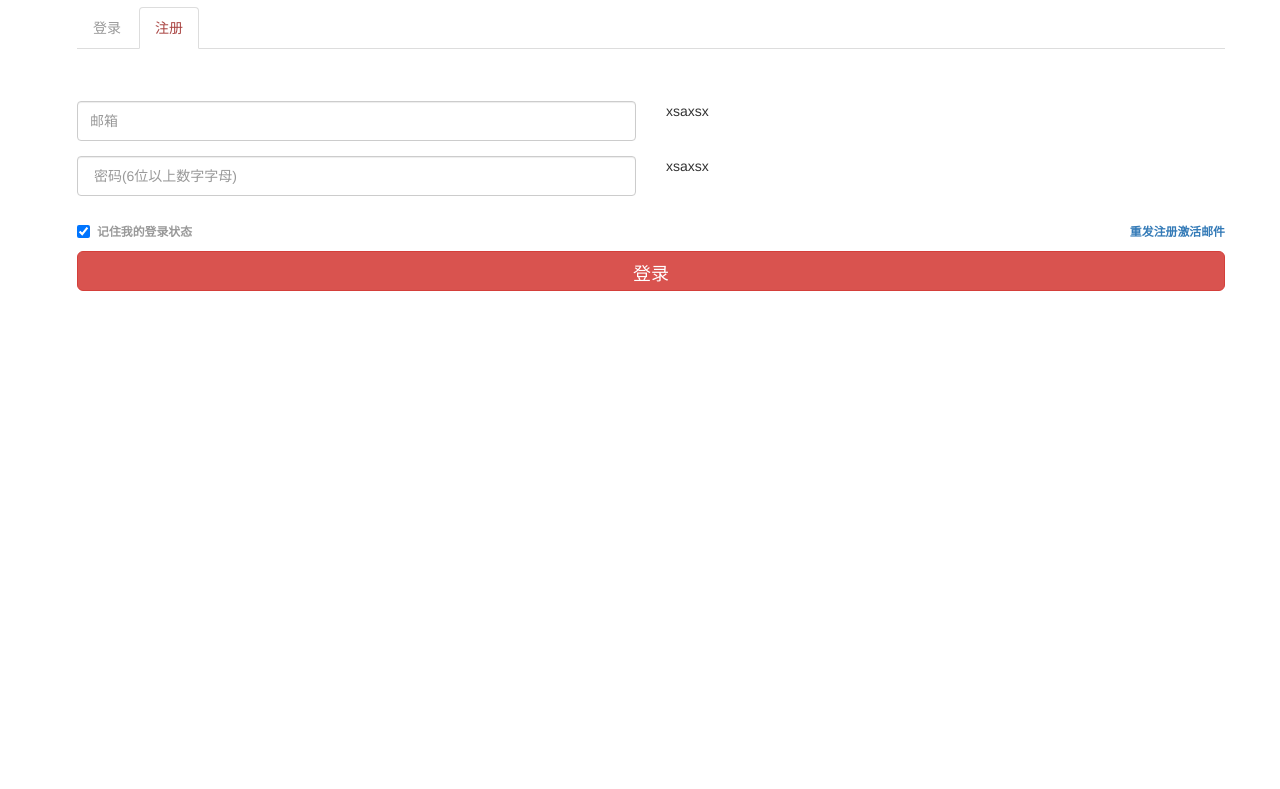
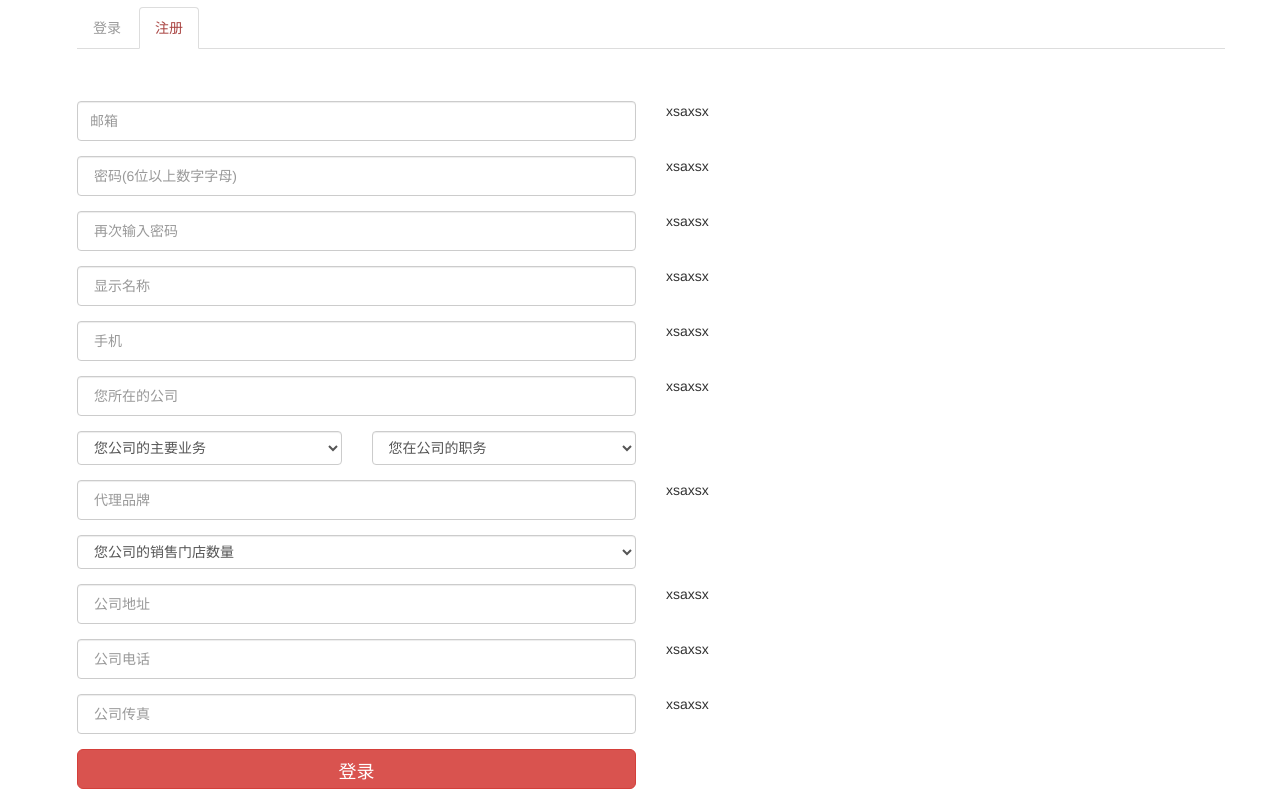
Before and after one commit to tantantanJ/TAN, a plain HTML site: page WebContent/zhuce.html in a window 1280 px wide. Shown: the part 219-1008 px from the top of the page. Before the commit the page ends 800 px from the top, so only its background shows below. Drawn offline with nearby package versions, Linux system fonts and the light colour scheme.

Commit message:
完成注册页面

```diff
--- a/WebContent/zhuce.html
+++ b/WebContent/zhuce.html
@@ -31,19 +31,96 @@
 		                </div>
 		                <div class="row" id="MiMaRow">
 		                    <div class="form-group input-area col-md-6">
-		                        <input class="form-control input-text" placeholder="&nbsp;密码(6位以上数字字母)" id="MiMa" name="MiMa" />
+		                        <input class="form-control input-text" placeholder="&nbsp;密码(6位以上数字字母)" type="password" id="MiMa" name="MiMa" />
 		                    </div>
 		                    <div class="col-md-6" id="MiMaTip">xsaxsx</div>
 		                </div>
-	                    <div class="checkbox">
-	                        <label>
-	                            <small><input type="checkbox" name="rememberMe" checked /><strong style="color:#999;">记住我的登录状态</strong></small>
-	                        </label>
-	          	            <div style="float:right;" id="resendActiveMail" >
-	                   	        <a href="javascript:void resendActiveMail();" ><small><strong>重发注册激活邮件</strong></small></a>
-	                        </div>
-	                    </div>
-		                <button id="miscFunc" type="submit" class="btn btn-lg btn-danger btn-block btn-dengluzhuce">登录</button>
+		                <div class="row" id="repasswordRow">
+		                    <div class="form-group input-area col-md-6">
+		                        <input class="form-control input-text" placeholder="&nbsp;再次输入密码" type="password" id="repassword" name="repassword" />
+		                    </div>
+		                    <div class="col-md-6" id="repasswordTip">xsaxsx</div>
+		                </div>
+		                <div class="row">
+		                    <div class="form-group input-area col-md-6">
+		                        <input class="form-control input-text" placeholder="&nbsp;显示名称" id="XingMing" name="XingMing" />
+		                    </div>
+		                    <div class="col-md-6" id="XingMingTip">xsaxsx</div>
+		                </div>
+		                <div class="row">
+		                    <div class="form-group input-area col-md-6">
+		                        <input class="form-control input-text" placeholder="&nbsp;手机" id="Mobile" name="Mobile" />
+		                    </div>
+		                    <div class="col-md-6" id="MobileTip">xsaxsx</div>
+		                </div>
+		                <div class="row">
+		                    <div class="form-group input-area col-md-6">
+		                        <input class="form-control input-text" placeholder="&nbsp;您所在的公司" id="GongSiMingCheng" name="GongSiMingCheng" />
+		                    </div>
+		                    <div class="col-md-6" id="GongSiMingChengTip">xsaxsx</div>
+		                </div>
+		                <div class="row">
+		                    <div class="col-md-3 form-group">
+    				            <select id="YeWuLeiBie" name="YeWuLeiBie" class="form-control">
+								    <option class="form-control" value="" >您公司的主要业务</option>
+									<option class="form-control" value="地板经销商">&nbsp;地板经销商</option>
+									<option class="form-control" value="地板制造商">&nbsp;地板制造商</option>
+									<option class="form-control" value="软件公司">&nbsp;软件公司</option>
+									<option class="form-control" value="其他">&nbsp;其他</option>
+					     	    </select>
+		                    </div>
+		                    <div class="col-md-3 form-group">
+                                <select id="ZhiWu" name="ZhiWu" class="form-control">
+								    <option class="form-control" value="" >您在公司的职务</option>
+									<option class="form-control" value="总经理">&nbsp;总经理</option>
+									<option class="form-control" value="部门经理">&nbsp;部门经理</option>
+									<option class="form-control" value="店长">&nbsp;店长</option>
+									<option class="form-control" value="员工">&nbsp;员工</option>
+							    </select>
+		                    </div>
+		                </div>
+		                <div class="row">
+		                    <div class="form-group input-area col-md-6">
+		                        <input class="form-control input-text" placeholder="&nbsp;代理品牌" id="ZhuYaoPinPai" name="ZhuYaoPinPai" />
+		                    </div>
+		                    <div class="col-md-6" id="ZhuYaoPinPaiTip">xsaxsx</div>
+		                </div>
+		                <div class="row">
+		                    <div class="col-md-6 form-group">
+                                <select id="MenDianGuiMo" name="MenDianGuiMo" class="form-control">
+									<option value="">您公司的销售门店数量</option>
+									<option value="10">&nbsp;1~10家店</option>
+									<option value="20">&nbsp;11~20家店</option>
+									<option value="50">&nbsp;21~50家店</option>
+									<option value="100">&nbsp;50家店以上</option>
+								</select>
+		                    </div>
+		                    <div class="col-md-6" id="MenDianGuiMoTip"></div>
+		                </div>
+		                <div class="row">
+		                    <div class="form-group input-area col-md-6">
+		                        <input class="form-control input-text" placeholder="&nbsp;公司地址" id="DiZhi" name="DiZhi" />
+		                    </div>
+		                    <div class="col-md-6" id="DiZhiTip">xsaxsx</div>
+		                </div>
+		                <div class="row">
+		                    <div class="form-group input-area col-md-6">
+		                        <input class="form-control input-text" placeholder="&nbsp;公司电话" id="DianHua" name="DianHua" />
+		                    </div>
+		                    <div class="col-md-6" id="DianHuaTip">xsaxsx</div>
+		                </div>
+		                <div class="row">
+		                    <div class="form-group input-area col-md-6">
+		                        <input class="form-control input-text" placeholder="&nbsp;公司传真" id="ChuanZhen" name="ChuanZhen" />
+		                    </div>
+		                    <div class="col-md-6" id="ChuanZhenTip">xsaxsx</div>
+		                </div>
+
+		                <div class="row">
+			                <div class="col-md-6">
+			                    <button id="miscFunc" type="submit" class="btn btn-lg btn-danger btn-block btn-dengluzhuce">登录</button>
+			                </div>
+		                </div>
 		            </fieldset>
 		        </form>
 		    </div>
```
